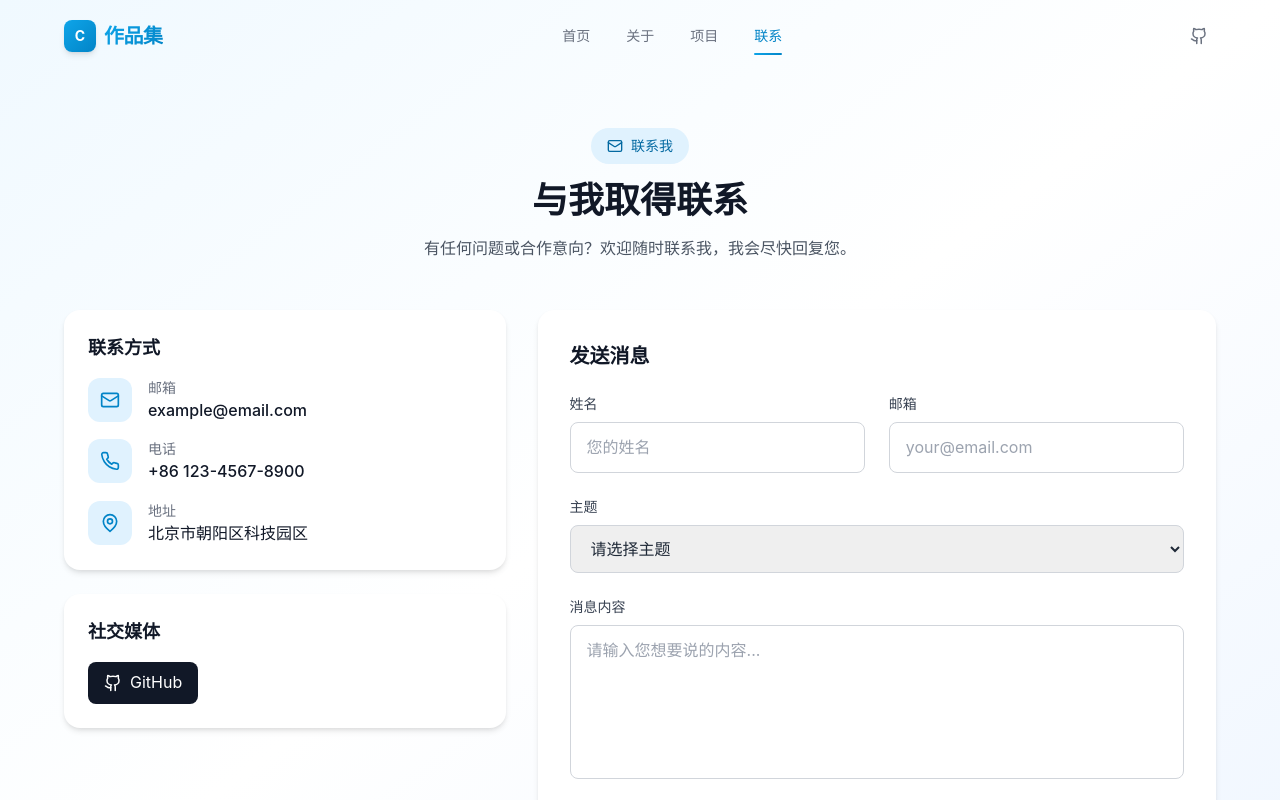
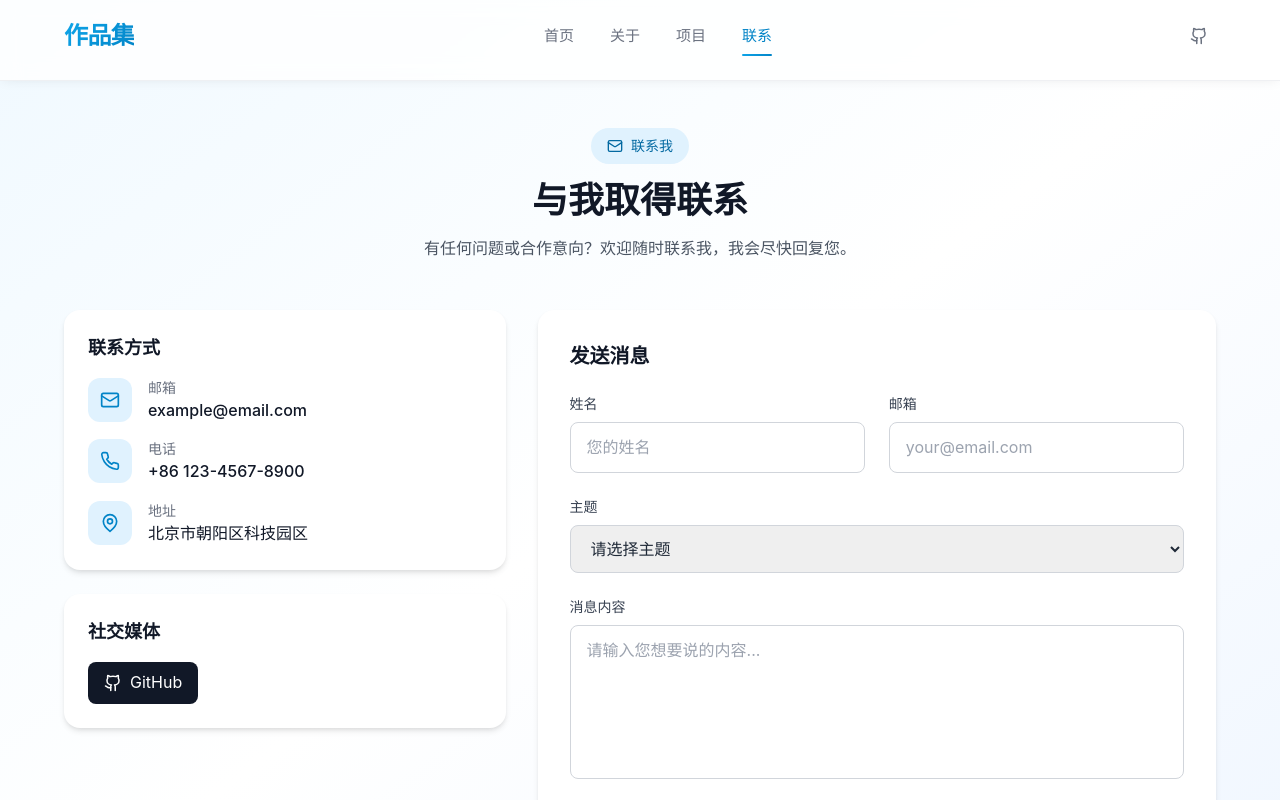
Before and after one commit to chen-1368/portfolio, a React (Vite) app: page /contact in a window 1280 px wide. Shown: the top 800 px of the page. Built offline with nearby package versions, Linux system fonts and the light colour scheme.

Commit message:
修改顶部导航栏样式

```diff
--- a/src/components/Header.tsx
+++ b/src/components/Header.tsx
@@ -61,7 +61,7 @@ export default function Header() {
             animate={{ x: 0 }}
             exit={{ x: '100%' }}
             transition={{ type: 'spring', stiffness: 300, damping: 30 }}
-            className="fixed top-0 right-0 bottom-0 w-[280px] max-w-[80vw] bg-white shadow-2xl md:hidden z-[60] flex flex-col"
+            className="fixed top-0 right-0 bottom-0 w-[260px] bg-white shadow-2xl md:hidden z-[60] flex flex-col"
           >
             {/* Drawer Header */}
             <div className="flex items-center justify-between px-6 h-16 border-b border-gray-100">
@@ -83,7 +83,7 @@ export default function Header() {
                   <Link
                     key={item.name}
                     to={item.path}
-                    className={`relative flex items-center px-4 py-3.5 rounded-xl text-[15px] font-medium transition-colors ${
+                    className={`relative flex items-center pl-10 py-3.5 rounded-xl text-[15px] font-medium transition-colors ${
                       isActive
                         ? 'bg-primary-50 text-primary-600'
                         : 'text-gray-600 hover:bg-gray-50 hover:text-gray-900'
@@ -125,20 +125,14 @@ export default function Header() {
         initial={{ y: -100 }}
         animate={{ y: 0 }}
         transition={{ duration: 0.5, ease: 'easeOut' }}
-        className={`fixed top-0 left-0 right-0 z-50 transition-all duration-300 ${
-          isScrolled
-            ? 'glass-effect border-b border-gray-200/60 shadow-[0_1px_12px_-2px_rgba(0,0,0,0.08)]'
-            : 'bg-transparent'
-        }`}
+        className="fixed top-0 left-0 right-0 z-50 transition-all duration-300 shadow-[0_1px_12px_-2px_rgba(0,0,0,0.08)]
+        glass-effect border-b border-gray-200/60 bg-transparent"
       >
-        <div className="max-w-7xl mx-auto px-4 sm:px-6 lg:px-12 xl:px-16">
+        <div className="max-w-7xl mx-auto pb-2 px-4 sm:px-6 lg:px-12 xl:px-16">
           <div className="flex items-center justify-between h-16 md:h-[72px]">
             {/* Logo */}
             <Link to="/" className="flex items-center gap-2 group">
-              <span className="w-8 h-8 rounded-lg bg-gradient-primary flex items-center justify-center text-white font-bold text-sm shadow-md group-hover:shadow-lg transition-shadow">
-                C
-              </span>
-              <span className="text-lg md:text-xl font-bold text-gradient tracking-tight">
+              <span className="text-xl md:text-2xl font-bold text-gradient tracking-tight">
                 作品集
               </span>
             </Link>
@@ -151,7 +145,7 @@ export default function Header() {
                   <Link
                     key={item.name}
                     to={item.path}
-                    className={`relative px-4 py-2 rounded-lg text-[14px] font-medium transition-colors duration-200 ${
+                    className={`relative px-4 py-2 rounded-lg text-[15px] font-medium transition-colors duration-200 ${
                       isActive
                         ? 'text-primary-600'
                         : 'text-gray-500 hover:text-gray-900 hover:bg-gray-100/60'
```
